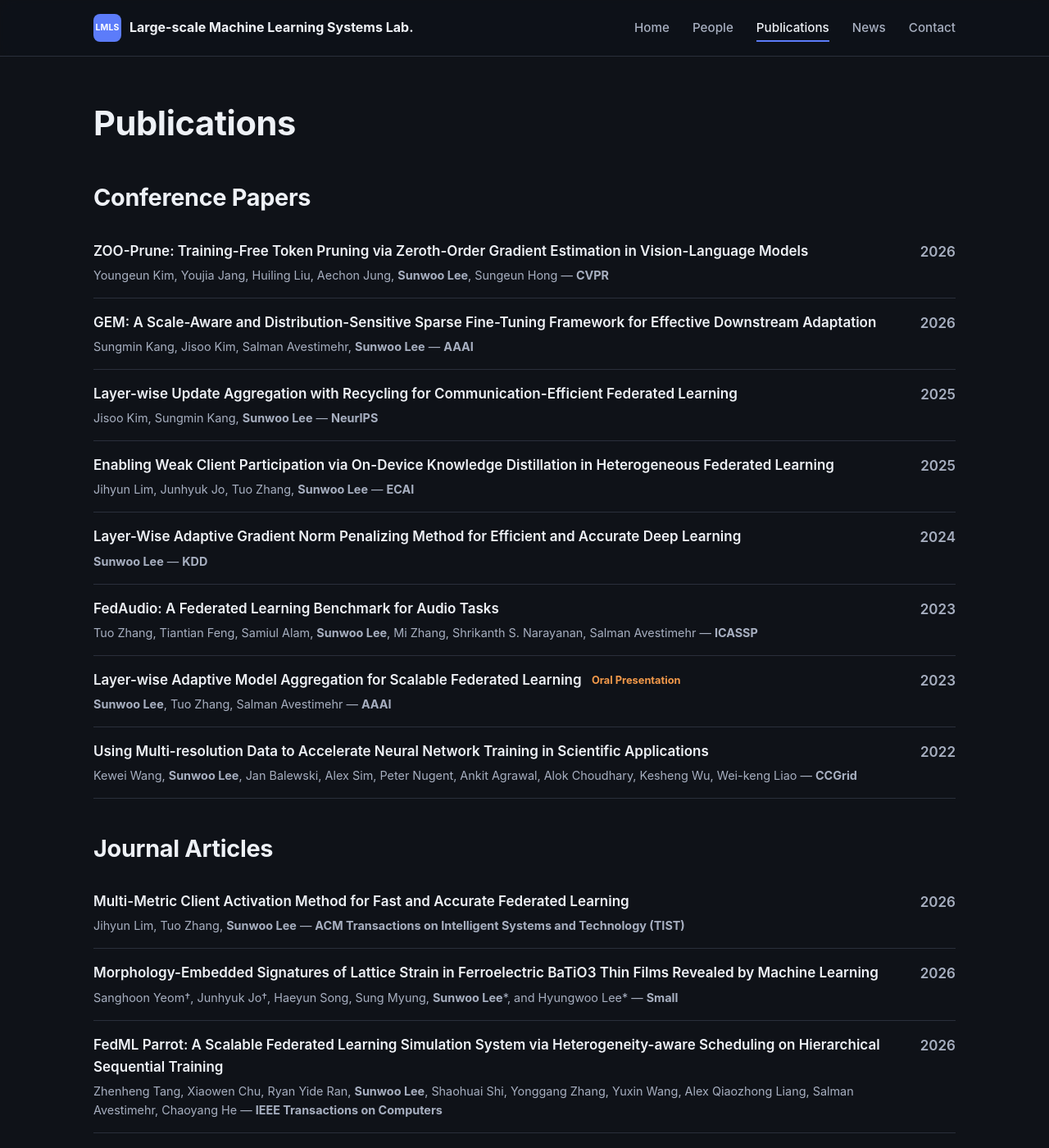
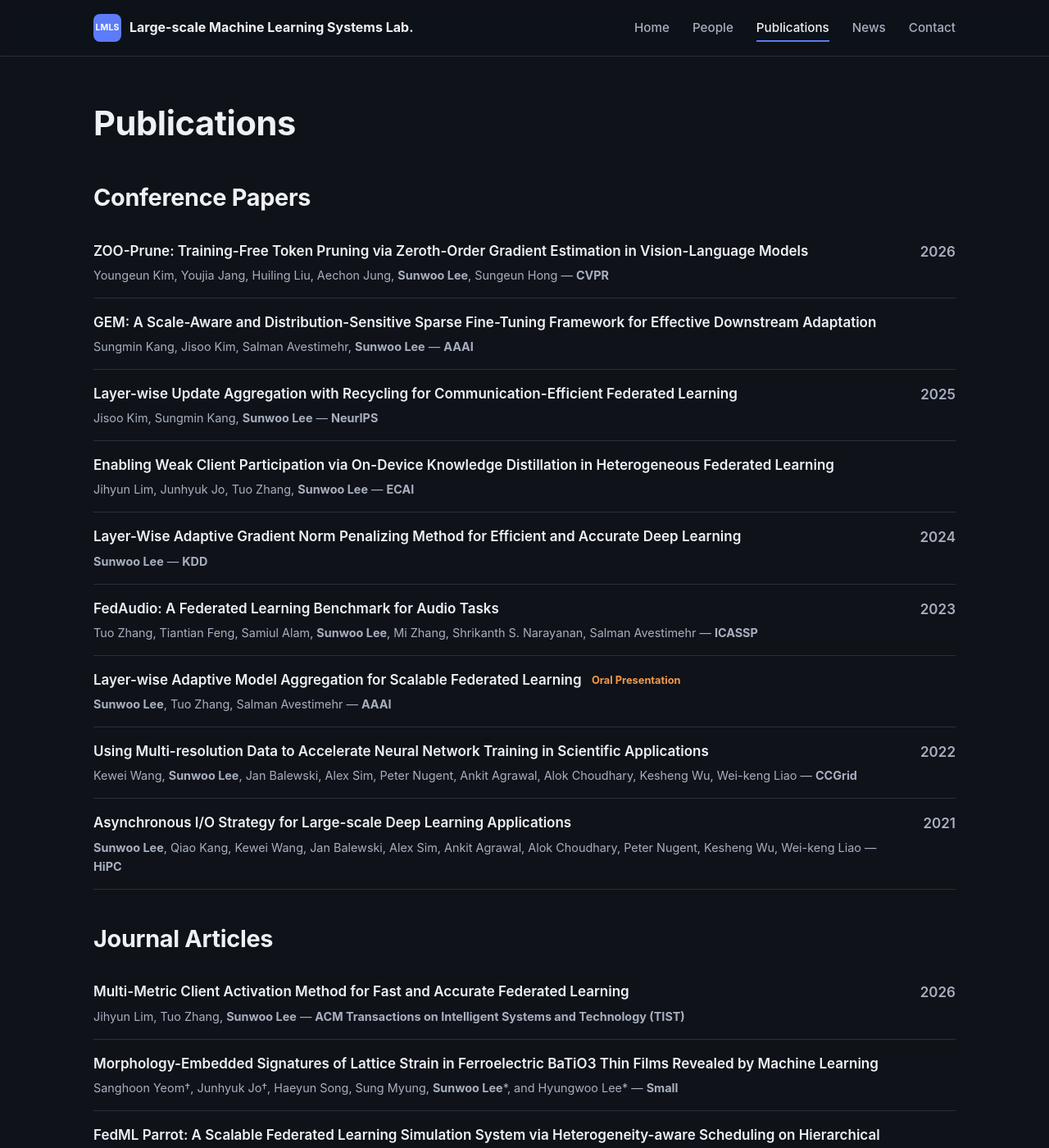
Before and after one commit to LMLS-Lab/lmls-lab.github.io, a Jekyll site: the page built from publications.md, in a window 1280 px wide and 1400 px high. Shown: the whole window at 82% size. Built offline with Jekyll 4.4.1, drawn with Linux system fonts in a browser that asks for light colours; some of the changed text lies outside the part shown.

Commit message:
Updated publications.

```diff
--- /dev/null
+++ b/_publications/bigdata2021.md
@@ -0,0 +1,22 @@
+---
+# TODO: Template entry. Duplicate this file per publication (e.g. lee2026fedopt.md),
+# fill in the fields, then delete this example (or keep `published: false`).
+published: true
+featured: false
+title: "Asynchronous I/O Strategy for Large-scale Deep Learning Applications"
+authors: "Sunwoo Lee, Qiao Kang, Kewei Wang, Jan Balewski, Alex Sim, Ankit Agrawal, Alok Choudhary, Peter Nugent, Kesheng Wu, Wei-keng Liao"
+venue: "HiPC"
+year: 2021
+type: "conference"          # conference | journal | preprint | workshop
+doi: "10.1109/HiPC53243.2021.00046"                     # DOI (without the https://doi.org/ prefix), optional
+bibtex: |
+  @inproceedings{lee2021asynchronous,
+    title={Asynchronous I/O strategy for large-scale deep learning applications},
+    author={Lee, Sunwoo and Kang, Qiao and Wang, Kewei and Balewski, Jan and Sim, Alex and Agrawal, Ankit and Choudhary, Alok and Nugent, Peter and Wu, Kesheng and Liao, Wei-keng},
+    booktitle={2021 IEEE 28th International Conference on High Performance Computing, Data, and Analytics (HiPC)},
+    pages={322--331},
+    year={2021},
+    organization={IEEE}
+  }
+---
+This paper proposes an asynchronous I/O strategy for large-scale deep learning training, in which a dedicated per-process I/O thread reads many training samples at once and overlaps I/O with computation via double-buffering, and shows on CosmoFlow and Neuron-Inverter that this significantly improves scaling performance without degrading regression accuracy.
--- a/publications.md
+++ b/publications.md
@@ -24,6 +24,7 @@ permalink: /publications/
         <div class="people-group">
           <h2>{{ label }}</h2>
           <ul class="publication-list">
+            {% assign prev_year = "" %}
             {% for pub in pubs %}
             {% assign authors_html = pub.authors | replace: "Sunwoo Lee", "<strong>Sunwoo Lee</strong>" %}
             <li class="publication-list__item">
@@ -33,7 +34,12 @@ permalink: /publications/
                 </span>
                 <span class="publication-list__meta">{{ authors_html }} — <strong class="publication-list__venue">{{ pub.venue }}</strong></span>
               </div>
+              {% if pub.year != prev_year %}
               <span class="publication-list__year">{{ pub.year }}</span>
+              {% assign prev_year = pub.year %}
+              {% else %}
+              <span class="publication-list__year"></span>
+              {% endif %}
             </li>
             {% endfor %}
           </ul>
```
